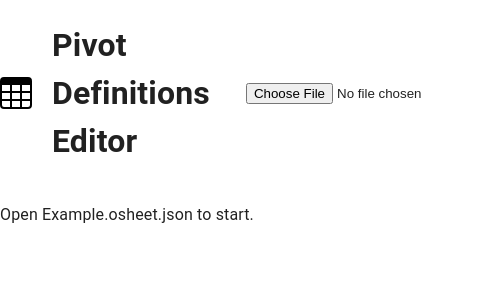
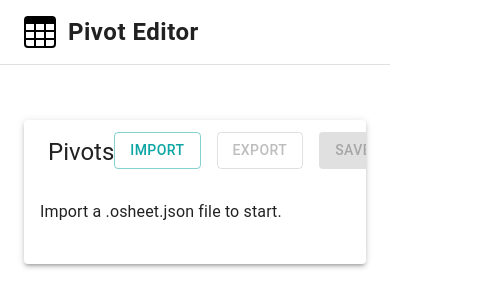
Before and after one commit to psems/pivot-editor, a React (Vite) app: page / in a window 390 px wide. Shown: the top 308 px of the page, 499 px wide, since content can reach past the window. Built offline with nearby package versions, Linux system fonts and the light colour scheme; the HTML template or start-up script is replaced by a standard one.

Commit message:
DeviasKit UI: responsive header, MUI Table for pivots, scrollable table, and modern layout

```diff
--- a/package.json
+++ b/package.json
@@ -18,7 +18,8 @@
     "@mui/icons-material": "^7.3.2",
     "@mui/material": "^7.3.2",
     "react": "^18.2.0",
-    "react-dom": "^18.2.0"
+    "react-dom": "^18.2.0",
+    "react-router-dom": "^7.9.1"
   },
   "devDependencies": {
     "concurrently": "^8.2.2",
--- a/src/App.jsx
+++ b/src/App.jsx
@@ -4,6 +4,10 @@ import { ThemeProvider, createTheme } from '@mui/material/styles';
 import CssBaseline from '@mui/material/CssBaseline';
 import Button from '@mui/material/Button';
 import Stack from '@mui/material/Stack';
+import Card from '@mui/material/Card';
+import CardHeader from '@mui/material/CardHeader';
+import CardContent from '@mui/material/CardContent';
+import DashboardLayout from './layout/DashboardLayout';
 
 /**
  * App component for the Pivot Editor utility.
@@ -95,20 +99,35 @@ export default function App() {
   return (
     <ThemeProvider theme={theme}>
       <CssBaseline />
-      <div className="container">
-        <header style={{display:'flex',alignItems:'center',gap:12,marginBottom:12}}>
-          <img src="/table.svg" alt="App icon" width={32} height={32} style={{verticalAlign:'middle',marginRight:8}} />
-          <h1 style={{display:'inline', verticalAlign:'middle',marginRight:24}}>Pivot Definitions Editor</h1>
-          <input type="file" accept=".json,application/json" onChange={onFile} style={{marginRight:8}} />
-          {doc && (
-            <Stack direction="row" spacing={1} style={{marginLeft:'auto'}}>
-              <Button variant="outlined" onClick={download}>Download</Button>
-              <Button variant="contained" color="primary" onClick={handleSave} disabled={!dirty}>Save</Button>
-              <Button variant="outlined" color="inherit" onClick={handleDiscard} disabled={!dirty}>Discard</Button>
+      <DashboardLayout>
+        <Card sx={{ maxWidth: 1200, mx: 'auto', mt: 4, boxShadow: 3 }}>
+          <CardHeader
+            title="Pivots"
+            action={
+              <Stack direction="row" spacing={2}>
+                <Button variant="outlined" color="primary" component="label">
+                  Import
+                  <input
+                    type="file"
+                    accept=".json,application/json"
+                    hidden
+                    onChange={onFile}
+                  />
+                </Button>
+                <Button variant="outlined" color="primary" onClick={download} disabled={!doc}>
+                  Export
+                </Button>
+                <Button variant="contained" color="primary" onClick={handleSave} disabled={!doc || !dirty}>
+                  Save
+                </Button>
+                <Button variant="text" color="primary" onClick={handleDiscard} disabled={!doc || !dirty}>
+                  Discard
+                </Button>
               </Stack>
-          )}
-        </header>
-        <main>
+            }
+            sx={{ pb: 0, pt: 2, px: 3 }}
+          />
+          <CardContent>
             {doc ? (
               <PivotEditor
                 doc={doc}
@@ -118,10 +137,11 @@ export default function App() {
                 onDirty={handleDirty}
               />
             ) : (
-            <p>Open Example.osheet.json to start.</p>
+              <p>Import a .osheet.json file to start.</p>
             )}
-        </main>
-      </div>
+          </CardContent>
+        </Card>
+      </DashboardLayout>
     </ThemeProvider>
   );
 }
--- a/src/components/PivotEditor.jsx
+++ b/src/components/PivotEditor.jsx
@@ -11,6 +11,14 @@ function isValidPivot(pivot) {
 }
 
 import React, { useState, useMemo, useEffect, useRef } from "react";
+import Table from '@mui/material/Table';
+import TableBody from '@mui/material/TableBody';
+import TableCell from '@mui/material/TableCell';
+import TableContainer from '@mui/material/TableContainer';
+import TableHead from '@mui/material/TableHead';
+import TableRow from '@mui/material/TableRow';
+import Paper from '@mui/material/Paper';
+import Button from '@mui/material/Button';
 
 /**
  * PivotEditor component for editing a single pivot definition.
@@ -114,50 +122,72 @@ export default function PivotEditor({ doc, setDoc, saveRef, discardRef, onDirty
     return <div>No pivots found.</div>;
   }
 
+  // Render pivot list as a table
   return (
-    <div className="editor">
-      <aside className="sidebar">
-        <h3>Pivots</h3>
-        <ul>
+    <div>
+
+  <TableContainer component={Paper} sx={{ mb: 4, maxHeight: 320, overflowY: 'auto' }}>
+        <Table size="small">
+          <TableHead>
+            <TableRow sx={{ background: '#f9fafb' }}>
+              <TableCell>ID</TableCell>
+              <TableCell>Name</TableCell>
+              <TableCell>Model</TableCell>
+              <TableCell>Actions</TableCell>
+            </TableRow>
+          </TableHead>
+          <TableBody>
             {keys.map((k) => (
-            <li key={k}>
-              <button className={k === selected ? "active" : ""} onClick={() => setSelected(k)}>
-                {k} — {pivots[k].name || "unnamed"}
-              </button>
-            </li>
-          ))}
-        </ul>
-        <hr />
-        <button
-          onClick={() => {
-            const id = String(Math.max(...keys.map(Number)) + 1);
-            const newPivot = { id, name: "new pivot", model: "crm.lead", measures: [], rowGroupBys: [] };
-            const newDoc = { ...doc, pivots: { ...doc.pivots, [id]: newPivot } };
-            setDoc(newDoc);
-            setSelected(id);
-          }}
+              <TableRow
+                key={k}
+                hover
+                selected={k === selected}
+                onClick={() => setSelected(k)}
+                sx={{ cursor: 'pointer', backgroundColor: k === selected ? 'primary.lighter' : undefined }}
               >
-          Add pivot
-        </button>
-        <button
-          onClick={() => {
-            if (!confirm("Delete selected pivot?")) return;
+                <TableCell>{k}</TableCell>
+                <TableCell>{pivots[k].name || 'unnamed'}</TableCell>
+                <TableCell>{pivots[k].model || ''}</TableCell>
+                <TableCell>
+                  <Button
+                    size="small"
+                    color="error"
+                    onClick={e => {
+                      e.stopPropagation();
+                      if (!window.confirm('Delete selected pivot?')) return;
                       const newPivots = { ...doc.pivots };
-            delete newPivots[selected];
+                      delete newPivots[k];
                       const newDoc = { ...doc, pivots: newPivots };
                       setDoc(newDoc);
                       const remaining = Object.keys(newPivots);
                       setSelected(remaining[0] || null);
                     }}
                   >
-          Delete pivot
-        </button>
-      </aside>
+                    Delete
+                  </Button>
+                </TableCell>
+              </TableRow>
+            ))}
+          </TableBody>
+        </Table>
+      </TableContainer>
+      <Button
+        variant="outlined"
+        onClick={() => {
+          const id = String(Math.max(0, ...keys.map(Number)) + 1);
+          const newPivot = { id, name: 'new pivot', model: 'crm.lead', measures: [], rowGroupBys: [] };
+          const newDoc = { ...doc, pivots: { ...doc.pivots, [id]: newPivot } };
+          setDoc(newDoc);
+          setSelected(id);
+        }}
+        sx={{ mb: 3 }}
+      >
+        Add pivot
+      </Button>
 
-
-      <section className="pane">
-        <h2>Edit pivot: {selected}</h2>
-        <label>
+      <div style={{ border: '1px solid #eee', borderRadius: 8, padding: 24, background: '#fff' }}>
+        <h2 style={{ marginTop: 0 }}>Edit pivot: {selected}</h2>
+        <label style={{ display: 'block', marginBottom: 8 }}>
           Pivot Number (ID)
           <input
             value={editPivot.id}
@@ -167,17 +197,16 @@ export default function PivotEditor({ doc, setDoc, saveRef, discardRef, onDirty
               setEditPivot(prev => ({ ...prev, id: newId }));
               setDirty(true);
             }}
-            style={{ width: 80, marginRight: 8 }}
+            style={{ width: 80, marginLeft: 8 }}
           />
         </label>
-        <label>
+        <label style={{ display: 'block', marginBottom: 8 }}>
           Name
-          <input value={editPivot.name || ""} onChange={e => applyEditUpdate({ name: e.target.value })} />
+          <input value={editPivot.name || ""} onChange={e => applyEditUpdate({ name: e.target.value })} style={{ marginLeft: 8 }} />
         </label>
-
-        <label>
+        <label style={{ display: 'block', marginBottom: 8 }}>
           Model
-          <input value={editPivot.model || editPivot.modelName || ""} onChange={e => applyEditUpdate({ model: e.target.value })} />
+          <input value={editPivot.model || editPivot.modelName || ""} onChange={e => applyEditUpdate({ model: e.target.value })} style={{ marginLeft: 8 }} />
         </label>
 
         <label>
@@ -289,7 +318,8 @@ export default function PivotEditor({ doc, setDoc, saveRef, discardRef, onDirty
           />
         </label>
         {/* Save/Discard buttons moved to top bar */}
-      </section>
+        {/* End of edit panel */}
+      </div>
     </div>
   );
 }
--- /dev/null
+++ b/src/layout/DashboardLayout.jsx
@@ -0,0 +1,52 @@
+import React from 'react';
+import { AppBar, Toolbar, Typography, Box, Drawer, List, ListItem, ListItemButton, ListItemIcon, ListItemText, Button, Stack, Divider, Tooltip } from '@mui/material';
+import DashboardIcon from '@mui/icons-material/Dashboard';
+import AddIcon from '@mui/icons-material/Add';
+import ImportExportIcon from '@mui/icons-material/ImportExport';
+import FolderOpenIcon from '@mui/icons-material/FolderOpen';
+import DownloadIcon from '@mui/icons-material/Download';
+import SaveIcon from '@mui/icons-material/Save';
+import UndoIcon from '@mui/icons-material/Undo';
+import SettingsIcon from '@mui/icons-material/Settings';
+import HelpIcon from '@mui/icons-material/Help';
+
+const drawerWidth = 240;
+
+export default function DashboardLayout({
+  children,
+  onFile,
+  onDownload,
+  onSave,
+  onDiscard,
+  dirty,
+  doc
+}) {
+  return (
+    <Box sx={{ display: 'flex', flexDirection: 'column', minHeight: '100vh' }}>
+      <AppBar
+              position="fixed"
+              elevation={0}
+              sx={{
+                bgcolor: 'background.paper',
+                color: 'text.primary',
+                boxShadow: 'none',
+                borderBottom: '1px solid',
+                borderColor: 'divider',
+              }}
+            >
+              <Toolbar sx={{ minHeight: 64, px: 3, display: 'flex', alignItems: 'center' }}>
+                <Box sx={{ display: 'flex', alignItems: 'center', minWidth: 240 }}>
+                  <img src="/table.svg" alt="Pivot Editor" style={{ height: 32, marginRight: 12, verticalAlign: 'middle' }} />
+                  <Typography variant="h5" noWrap component="div" sx={{ fontWeight: 700, letterSpacing: 0.5 }}>
+                    Pivot Editor
+                  </Typography>
+                </Box>
+                <Box sx={{ flexGrow: 1 }} />
+              </Toolbar>
+            </AppBar>
+            <Box component="main" sx={{ flexGrow: 1, bgcolor: 'background.default', p: 3, mt: 8 }}>
+              {children}
+            </Box>
+          </Box>
+        );
+      }
--- a/src/styles.css
+++ b/src/styles.css
@@ -1,6 +1,5 @@
 body { font-family: -apple-system, BlinkMacSystemFont, "Segoe UI", Roboto, sans-serif; margin: 0; padding: 0; }
 .container { padding: 16px; }
-header { display:flex; gap:8px; align-items:center; margin-bottom:12px; }
 .editor { display:flex; gap:16px; }
 .sidebar { width:220px; border-right:1px solid #ddd; padding-right:8px; }
 .sidebar ul { list-style:none; padding:0; margin:0; }
```
Also changed, not shown: 1 other file (tests, documents, lock files or other folders). Lines whose indentation alone changed are shown as unchanged.
